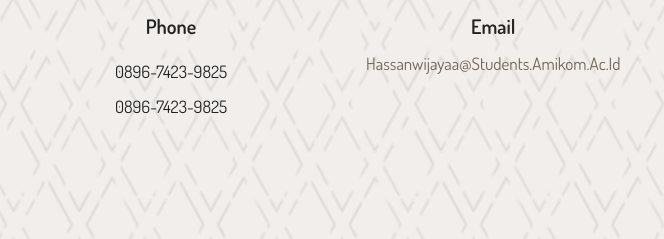
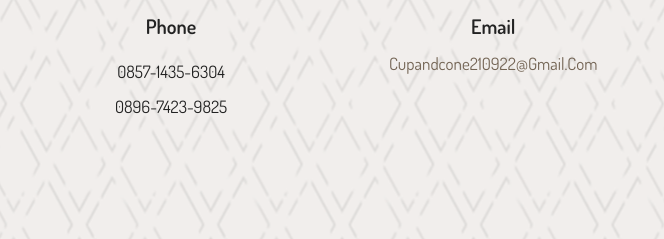
Before and after one commit to HasanWijayaa/Cup-ConeSoftIceCreamShop, a plain HTML site: page menu.html in a window 1280 px wide. Shown: the part 3351-3590 px from the top of the page, 469-1133 px from the left. Drawn offline with nearby package versions, Linux system fonts and the light colour scheme; some packages are replaced by stand-ins of ours; a script that the page names is missing.

Commit message:
Update menu.html

```diff
--- a/menu.html
+++ b/menu.html
@@ -239,14 +239,14 @@
             <div class="icons">
                 <i class="fas fa-phone"></i>
                 <h3>phone</h3>
-                <p>0896-7423-9825</p>
+                <p>0857-1435-6304</p>
                 <p>0896-7423-9825</p>
             </div>
 
             <div class="icons">
                 <i class="fas fa-envelope"></i>
                 <h3>email</h3>
-                <a href="#" class="link">hassanwijayaa@students.amikom.ac.id</a>
+                <a href="#" class="link">cupandcone210922@gmail.com</a>
             </div>
 
             <div class="icons">
```
